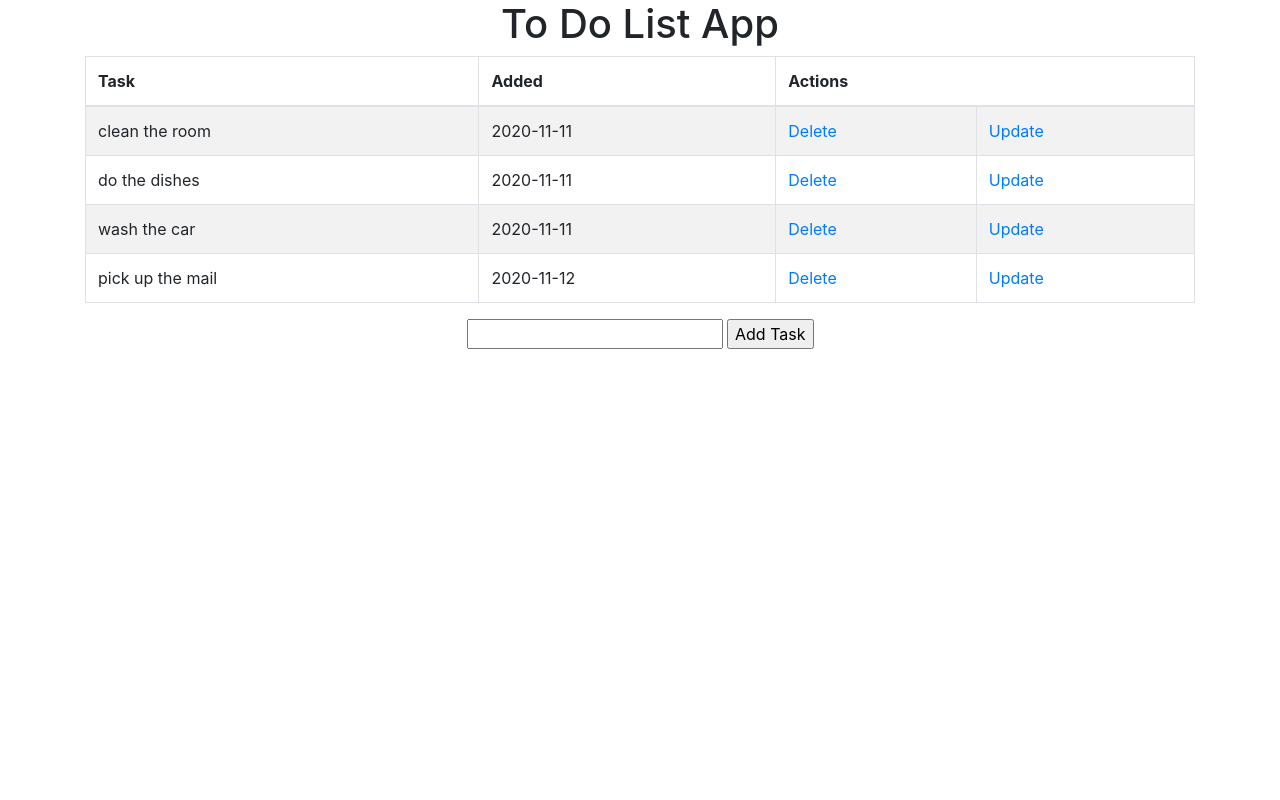
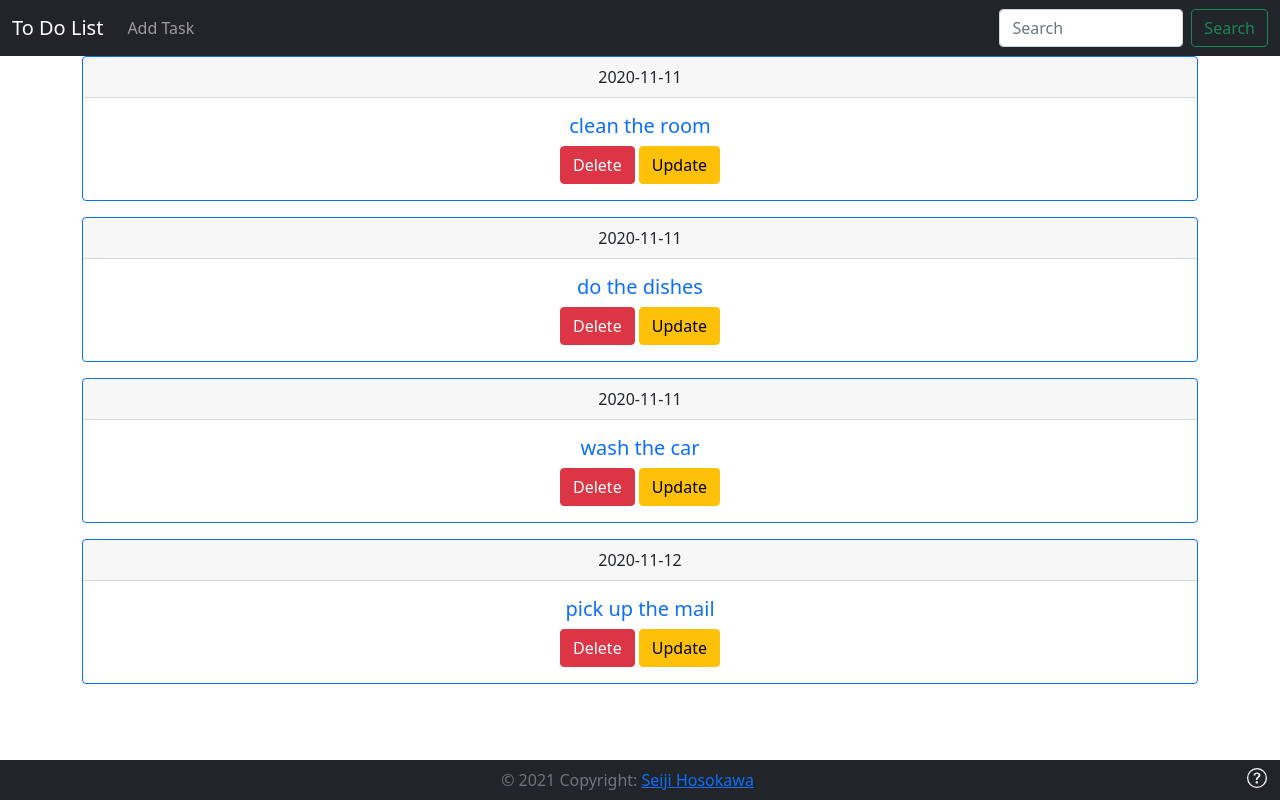
Before and after one commit to seijihosokawa/ToDoList, a Flask app: page / in a window 1280 px wide. Run offline with Flask 2, Linux system fonts and the light colour scheme; data comes from the database, SQL or seed files in the repository.

Commit message:
added footer and nav bar

```diff
--- /dev/null
+++ b/static/styles/style.css
@@ -0,0 +1,28 @@
+
+/*
+ * Styling for nav bar
+ */
+.nav-link:hover{
+    color:white !important;
+}
+a.nav-linki
+{
+    position: relative;
+}
+a.nav-link:before {
+  content: "";
+  position: absolute;
+  width: 100%;
+  height: 2px;
+  bottom: 0;
+  left: 0;
+  background-color: #FFF;
+  visibility: hidden;
+  transform: scaleX(0);
+  transition: all 0.3s ease-in-out;
+}
+
+a.nav-link:hover:before {
+  visibility: visible;
+  transform: scaleX(1);
+}
--- a/templates/base.html
+++ b/templates/base.html
@@ -5,20 +5,69 @@
         <meta charset="utf-8">
         <meta name="viewport" content="width=device-width, initial-scale=1, shrink-to-fit=no">
 
-    <!-- Bootstrap CSS -->
-    <link rel="stylesheet" href="https://cdn.jsdelivr.net/npm/bootstrap@4.5.3/dist/css/bootstrap.min.css" integrity="sha384-TX8t27EcRE3e/ihU7zmQxVncDAy5uIKz4rEkgIXeMed4M0jlfIDPvg6uqKI2xXr2" crossorigin="anonymous">
-
+        <!-- Bootstrap core CSS -->
+        <link href="https://cdn.jsdelivr.net/npm/bootstrap@5.0.0/dist/css/bootstrap.min.css" rel="stylesheet"
+              integrity="sha384-wEmeIV1mKuiNpC+IOBjI7aAzPcEZeedi5yW5f2yOq55WWLwNGmvvx4Um1vskeMj0" crossorigin="anonymous">
+        <link rel= "stylesheet" type= "text/css" href= "{{ url_for('static',filename='styles/style.css') }}">
         <title>To Do List</title>
         {% block head %}{% endblock %}
+    <script src="{{url_for('static', filename='script.js')}}" defer></script>
+
     </head>
-  <body>
+    <body class="d-flex flex-column min-vh-100">
+    <header>
+        <nav class="navbar navbar-expand-md navbar-dark bg-dark">
+          <div class="container-fluid">
+            <button class="navbar-toggler" type="button" data-bs-toggle="collapse" data-bs-target="#navbarCollapse" aria-controls="navbarCollapse" aria-expanded="false" aria-label="Toggle navigation">
+              <span class="navbar-toggler-icon"></span>
+            </button>
+            <div class="collapse navbar-collapse" id="navbarCollapse">
+              <ul class="navbar-nav me-auto mb-2 mb-md-0 w-100">
+                  <a class="navbar-brand" href="#">To Do List</a>
+                  <li class="nav-item">
+                    <a class="nav-link" href="#">Add Task</a>
+                  </li>
+              </ul>
+                <form class="d-flex">
+                    <input class="form-control me-2" type="search" placeholder="Search" aria-label="Search">
+                    <button class="btn btn-outline-success" type="submit">Search</button>
+                </form>
+            </div>
+          </div>
+        </nav>
+    </header>
+    <main>
         {% block body %}{% endblock %}
+    </main>
+    <!-- Footer Start -->
+    <footer class="footer mt-auto bg-dark text-light" style="height:40px">
+        <!-- Footer help button opening an about modal -->
+        <div class="text-center p-2 text-muted"> © 2021 Copyright:
+            <a class="text-center" href="https://github.com/seijihosokawa/ToDoList" target="_blank"
+               rel="noopener noreferrer">Seiji Hosokawa</a>
+            <a class="float-right" href="https://github.com/seijihosokawa/ToDoList/blob/master/README.md">
+                <svg class="question-circle float-end" xmlns="http://www.w3.org/2000/svg" width="25"
+                     height="25" fill="white" viewBox="0 0 20 20">
+                    <path d="M8 15A7 7 0 1 1 8 1a7 7 0 0 1 0 14zm0 1A8 8 0 1 0 8 0a8 8 0 0 0 0 16z"/>
+                    <path d="M5.255 5.786a.237.237 0 0 0 .241.247h.825c.138 0 .248-.113.266-.25.09-.656.54-1.134 1.342-1.134.686 0 1.314.343 1.314 1.168 0 .635-.374.927-.965 1.371-.673.489-1.206 1.06-1.168 1.987l.003.217a.25.25 0 0 0 .25.246h.811a.25.25 0 0 0 .25-.25v-.105c0-.718.273-.927 1.01-1.486.609-.463 1.244-.977 1.244-2.056 0-1.511-1.276-2.241-2.673-2.241-1.267 0-2.655.59-2.75 2.286zm1.557 5.763c0 .533.425.927 1.01.927.609 0 1.028-.394 1.028-.927 0-.552-.42-.94-1.029-.94-.584 0-1.009.388-1.009.94z"/>
+                </svg>
+            </a>
+        </div>
+    </footer>
+    <!-- Footer End -->
 
-    <!-- Optional JavaScript; choose one of the two! -->
+    <!-- Option 1: Bootstrap Bundle with Popper -->
+    <script src="https://cdn.jsdelivr.net/npm/bootstrap@5.0.0/dist/js/bootstrap.bundle.min.js"
+            integrity="sha384-p34f1UUtsS3wqzfto5wAAmdvj+osOnFyQFpp4Ua3gs/ZVWx6oOypYoCJhGGScy+8"
+            crossorigin="anonymous"></script>
 
-    <!-- Option 1: jQuery and Bootstrap Bundle (includes Popper) -->
-    <script src="https://code.jquery.com/jquery-3.5.1.slim.min.js" integrity="sha384-DfXdz2htPH0lsSSs5nCTpuj/zy4C+OGpamoFVy38MVBnE+IbbVYUew+OrCXaRkfj" crossorigin="anonymous"></script>
-    <script src="https://cdn.jsdelivr.net/npm/bootstrap@4.5.3/dist/js/bootstrap.bundle.min.js" integrity="sha384-ho+j7jyWK8fNQe+A12Hb8AhRq26LrZ/JpcUGGOn+Y7RsweNrtN/tE3MoK7ZeZDyx" crossorigin="anonymous"></script>
+    <!-- Option 2: Separate Popper and Bootstrap JS -->
 
+    <script src="https://cdn.jsdelivr.net/npm/@popperjs/core@2.9.2/dist/umd/popper.min.js"
+            integrity="sha384-IQsoLXl5PILFhosVNubq5LC7Qb9DXgDA9i+tQ8Zj3iwWAwPtgFTxbJ8NT4GN1R8p"
+            crossorigin="anonymous"></script>
+    <script src="https://cdn.jsdelivr.net/npm/bootstrap@5.0.0/dist/js/bootstrap.min.js"
+            integrity="sha384-lpyLfhYuitXl2zRZ5Bn2fqnhNAKOAaM/0Kr9laMspuaMiZfGmfwRNFh8HlMy49eQ"
+            crossorigin="anonymous"></script>
     </body>
 </html>
--- a/templates/index.html
+++ b/templates/index.html
@@ -5,49 +5,29 @@
 
 {% block body %}
 <div class="container"><center>
-  <h1>To Do List App</h1>
     {% if tasks|length < 1 %}
     <h4>There are no tasks.</h4>
     {% else %}
-    <table class="table table-striped table-bordered">
-        <thead>
-        <tr>
-            <th scope="col">
-                Task
-            </th>
-            <th scope="col">
-                Added
-            </th>
-            <th scope="col" colspan="2">
-                Actions
-            </th>
-        </tr>
-        </thead>
-        <tbody>
-        {% for task in tasks %}
-        <tr>
-            <td>
-                {{ task.content }}
-            </td>
-            <td>
-                {{ task.date_created.date() }}
-            </td>
-            <td>
-                <a href="/delete/{{task.id}}">Delete</a>
-            </td>
-            <td>
-                <a href="/update/{{task.id}}">Update</a>
-            </td>
-        </tr>
-        {% endfor %}
-        </tbody>
-    </table>
+    {% for task in tasks %}
+    <div class="card border-primary mb-3" id="draggableDiv">
+            <div class="card-header" id="mydivheader" style="cursor: move;z-index: 2;">{{ task.date_created.date() }}</div>
+      <div class="card-body text-primary">
+        <h5 class="card-title">{{ task.content }}</h5>
+        <p class="card-text">
+            <a type="button" class="btn btn-danger" href="/delete/{{task.id}}">Delete</a>
+            <a type="button" class="btn btn-warning" href="/update/{{task.id}}">Update</a>
+        </p>
+      </div>
+    </div>
+    {% endfor %}
     {% endif %}
 
+    <!--
     <form action="/" method="POST">
         <input type="text" name="content" id="content">
         <input type="submit" value="Add Task">
     </form>
+    -->
     </center>
 </div>
 {% endblock %}
```
Also changed, not shown: static/script.js (added, +45 -0 lines), 1 other file. Lines whose indentation alone changed are shown as unchanged.
